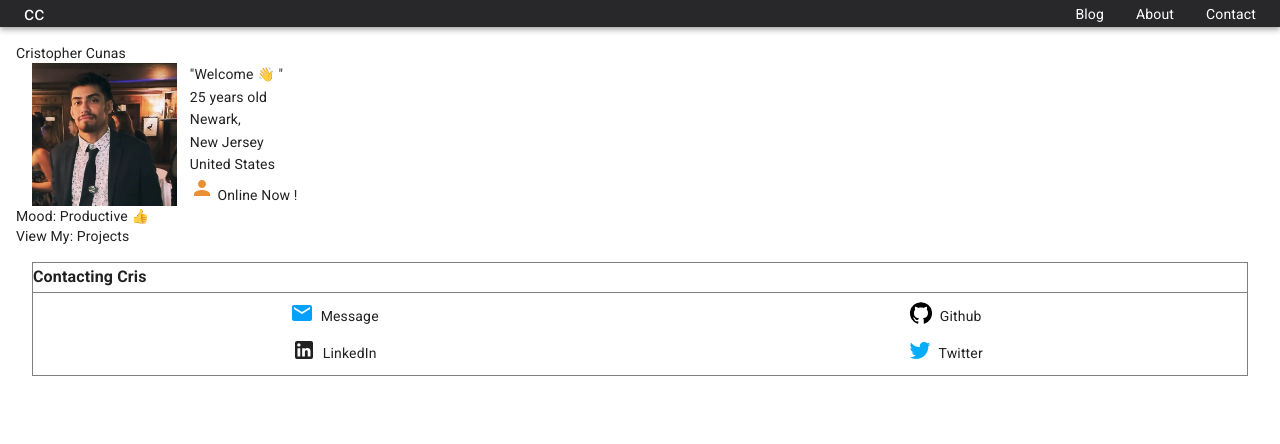
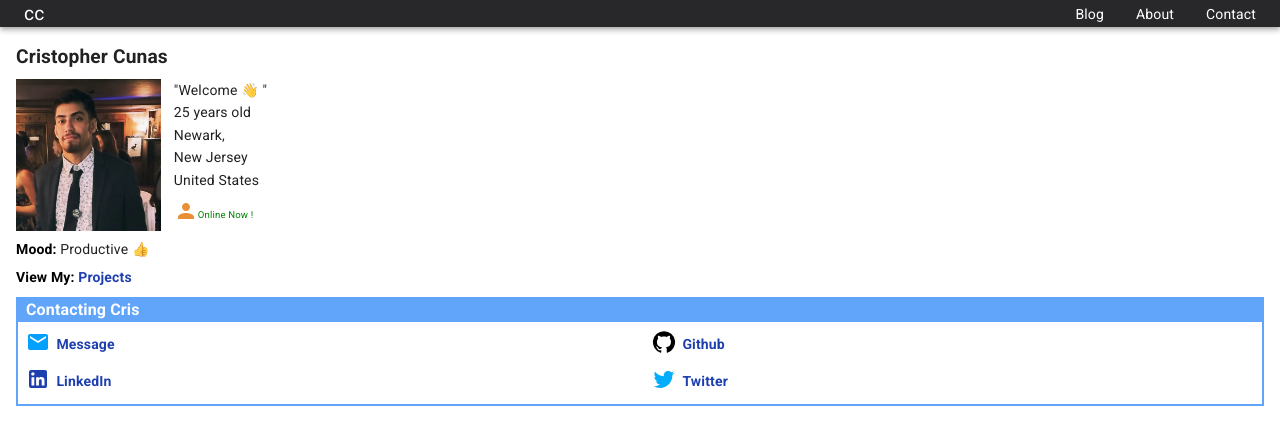
Before and after one commit to criscunas/Portfolio-Site, a Next.js app: page / in a window 1280 px wide. Shown: the top 444 px of the page. Built offline with nearby package versions, Linux system fonts and the light colour scheme.

Commit message:
additonal styling

```diff
--- a/components/ProfileCard/ProfileCard.module.scss
+++ b/components/ProfileCard/ProfileCard.module.scss
@@ -1,13 +1,15 @@
+@use '../../styles/variables.scss' as *;
 
 .profile {
   margin: 1rem;
 
-  &__card {
-    // padding: 1rem;
+  &__name {
+    font-weight: bold;
+    font-size: 1.2rem;
+    margin-bottom: 0.5rem;
   }
 
   &__body {
-    padding: 0 1rem 0rem 1rem;
     display: flex;
   }
 
@@ -21,24 +23,60 @@
     padding: 0 0.5rem;
   }
 
+  &__bio__status {
+    font-size: 0.6rem;
+    display: flex;
+    align-items: center;
+    margin-top: 0.5rem;
+    color: green;
+  }
+
+  &__current {
+    padding: 0.5rem 0 0.1rem 0;
+    display: flex;
+    flex-direction: column;
+    gap: 0.5rem;
+  }
+
+  &__span {
+    font-weight: bold;
+    color: black;
+  }
+
+  &__current__mood {
+
+  }
+
+  &__current__blog {
+    color: $myspace-darkblue;
+    font-weight: bold;
+  }
+
   &__contact {
-    border: 1px solid grey;
-    margin: 1rem;
+    border: 2px solid $myspace-blue;
+    margin: 0.5rem 0;
   }
 
   &__contact__header {
     font-size: 1rem;
-    border-bottom: 1px solid gray;
-    padding: 0.2rem 0;
-    font-weight: 600;
+    font-weight: bold;
+    padding-left: 0.5rem ;
+    color: white;
+    background-color: $myspace-blue;
   }
 
   &__contact__link {
     display: flex;
-    justify-content: center;
+    padding-left: 0.5rem;
     align-items: center;
     gap: 0.4rem;
+    color: $myspace-darkblue;
+    font-weight: bold;
+    cursor: pointer;
 
+    &:hover {
+      text-decoration: underline;
+    }
   }
   &__grid {
     padding: 0.5rem 0;
```
